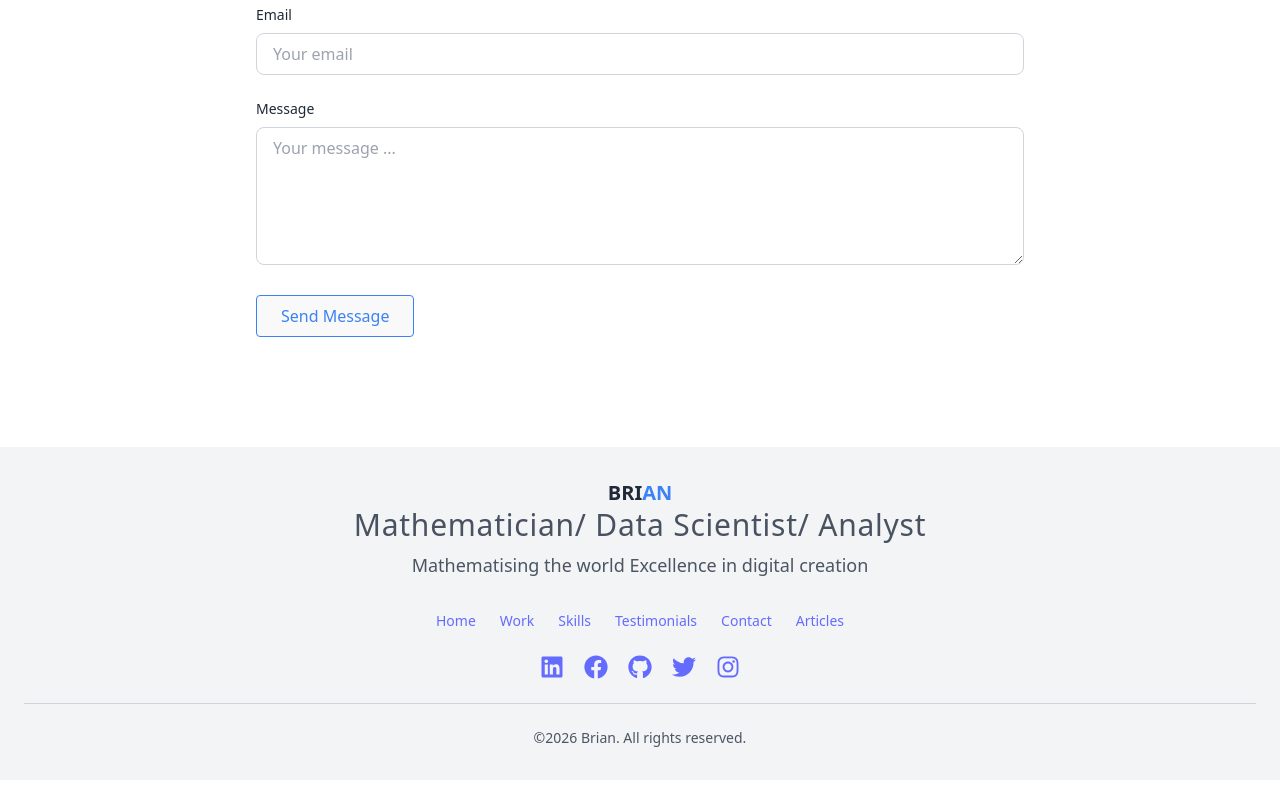
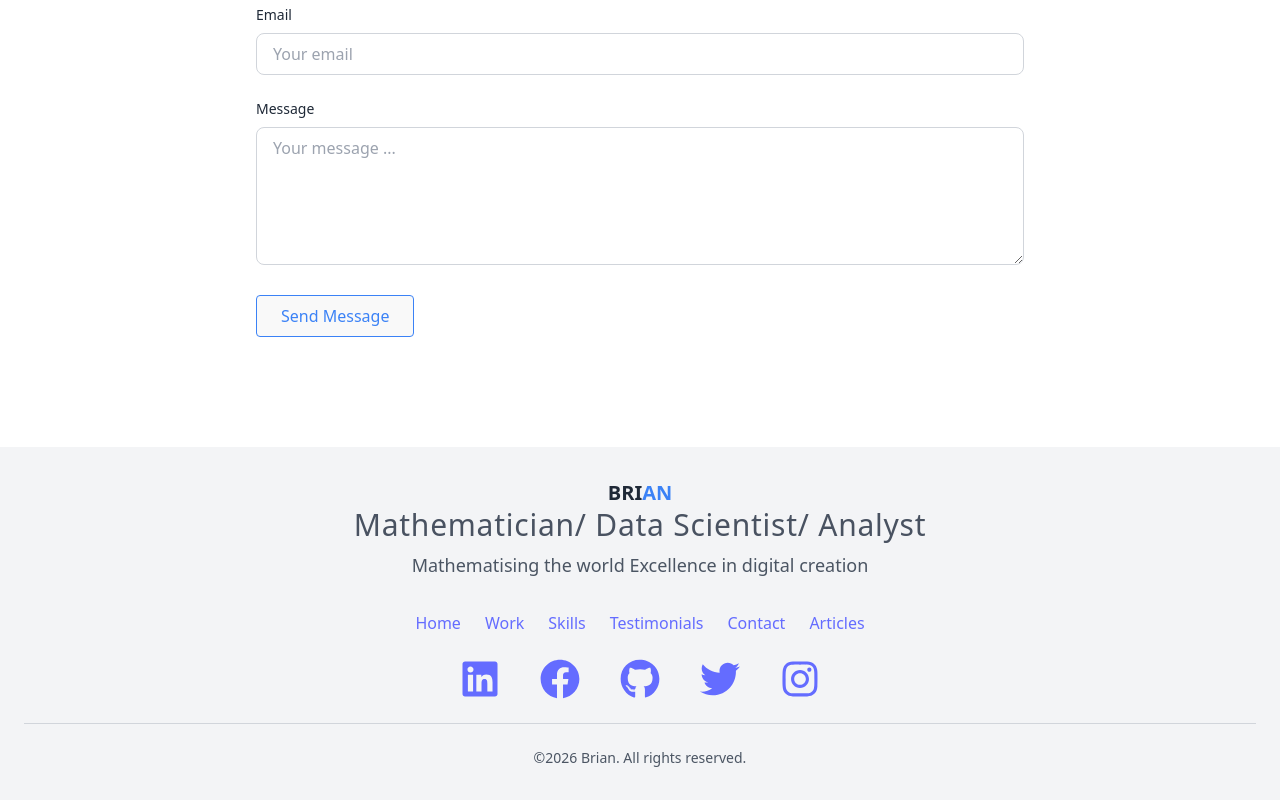
Before and after one commit to BrianGakuru/react_project, a React (Vite) app: page / in a window 1280 px wide. Shown: the part 3783-4583 px from the top of the page. Built offline with nearby package versions, Linux system fonts and the light colour scheme.

Commit message:
Update index.jsx

```diff
--- a/src/components/Footer/index.jsx
+++ b/src/components/Footer/index.jsx
@@ -30,7 +30,7 @@ const Footer =()=>{
                     Mathematising the world Excellence in digital creation
                 </p>
 
-                <div className="flex gap-6 flex-wrap justify-center text-sm mb-6">
+                <div className="text-x flex gap-6 flex-wrap justify-center  mb-6">
                     {navLinks.map(({ label, target, type }) =>
                     // used to navigate to external links
                         type === "external" ? (
@@ -58,21 +58,21 @@ const Footer =()=>{
                 </div>
 
                 {/* Social Media Icons */}
-                <div className="flex justify-center gap-5 mb-6">
+                <div className="flex justify-center gap-10 mb-6">
                     <a href="https://linkedin.com" target="_blank" rel="noopener noreferrer" className="hover:opacity-80 transition-opacity duration-200 inline-flex items-center">
-                    <FaLinkedin size={24} />
+                    <FaLinkedin size={40} />
                     </a>
                     <a href="https://facebook.com" target="_blank" rel="noopener noreferrer" className="hover:opacity-80 transition-opacity duration-200 inline-flex items-center">
-                    <FaFacebook size={24} />
+                    <FaFacebook size={40} />
                     </a>
                     <a href="https://github.com" target="_blank" rel="noopener noreferrer" className="hover:opacity-80 transition-opacity duration-200 inline-flex items-center">
-                    <FaGithub size={24} />
+                    <FaGithub size={40} />
                     </a>
                     <a href="https://twitter.com" target="_blank" rel="noopener noreferrer" className="hover:opacity-80 transition-opacity duration-200 inline-flex items-center">
-                    <FaTwitter size={24} />
+                    <FaTwitter size={40} />
                     </a>
                     <a href="https://instagram.com" target="_blank" rel="noopener noreferrer" className="hover:opacity-80 transition-opacity duration-200 inline-flex items-center">
-                    <FaInstagram size={24} />
+                    <FaInstagram size={40} />
                     </a>
                 </div>
 
```
